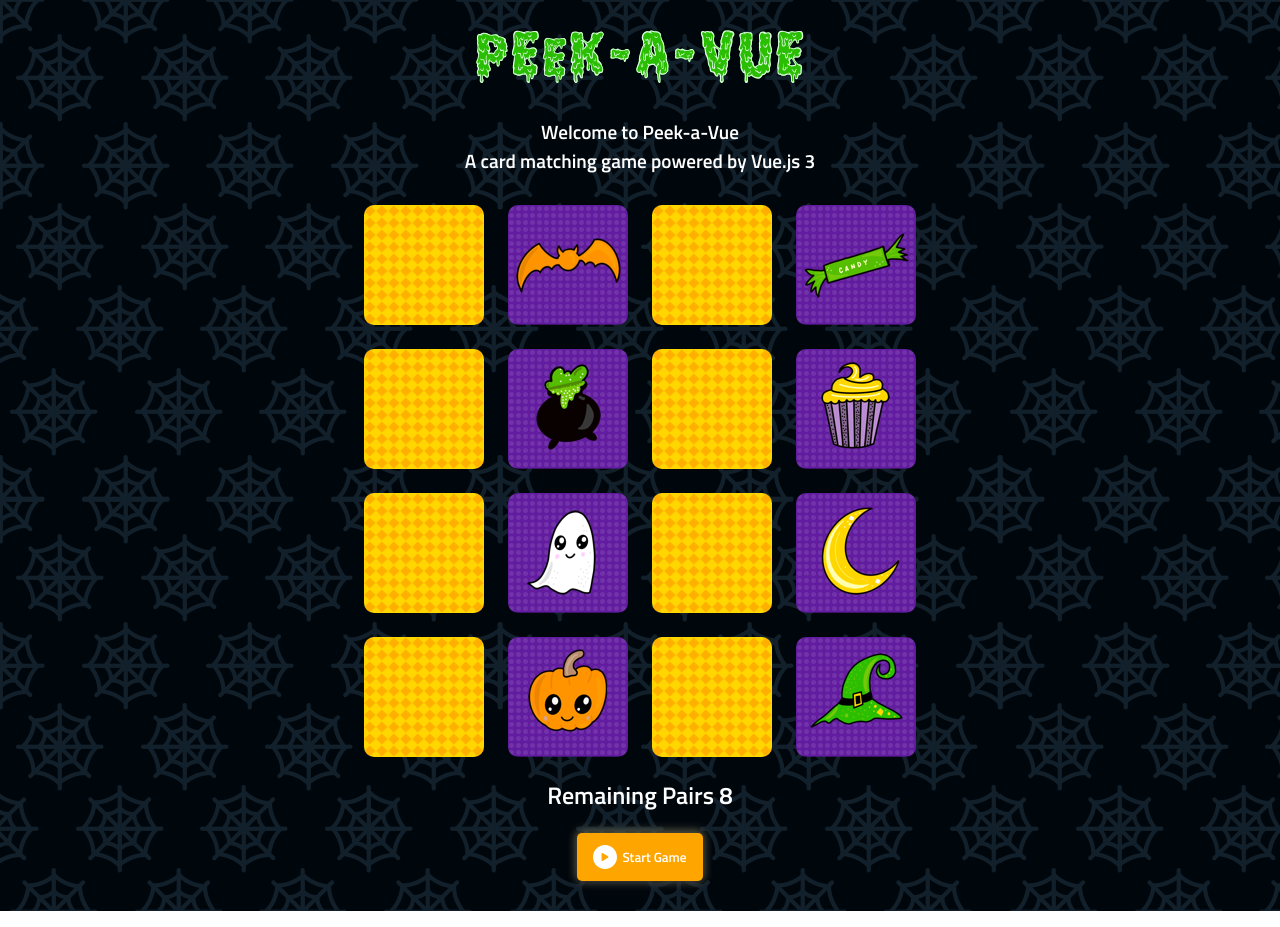
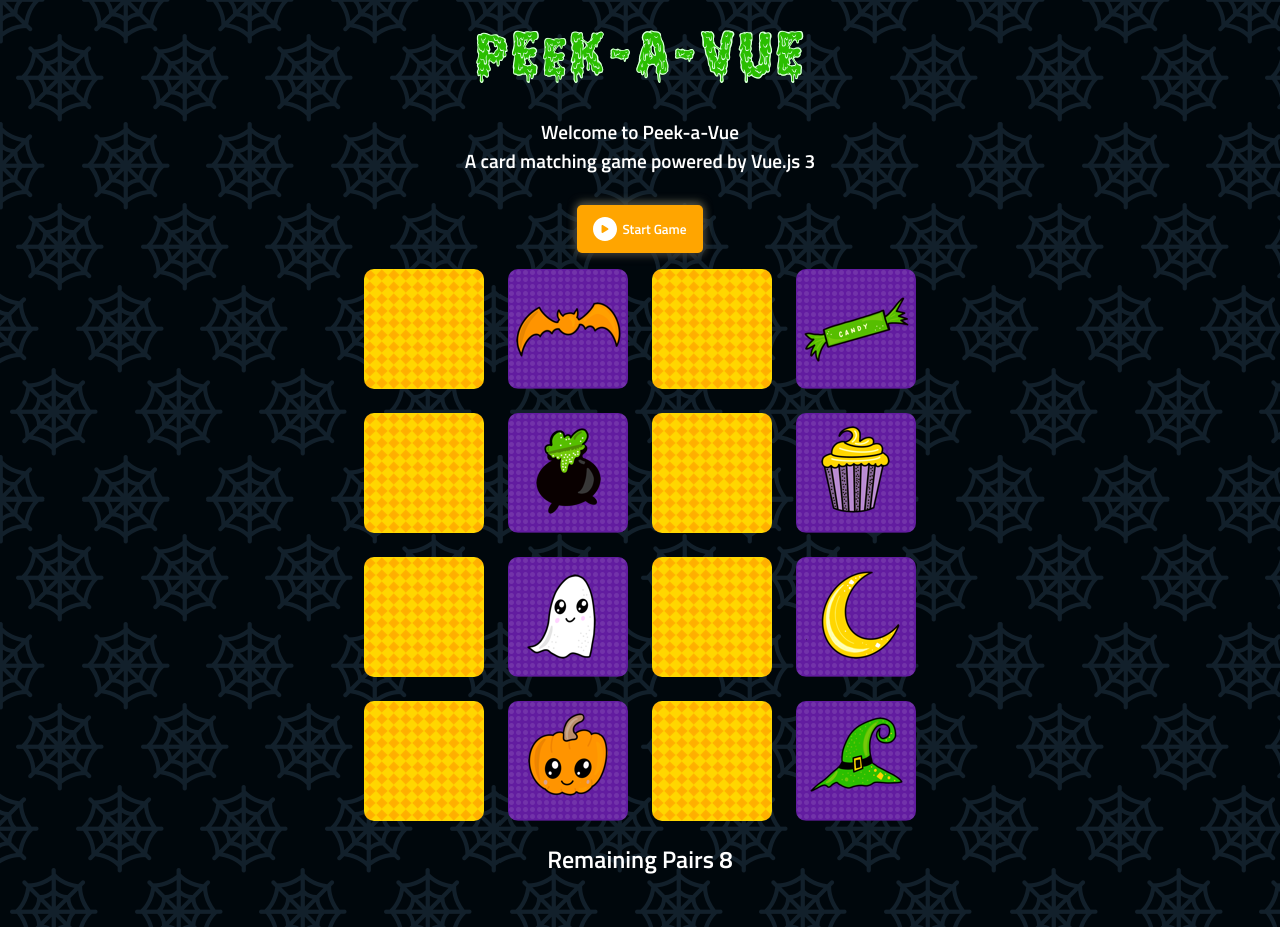
Before and after one commit to kyawzin98/card-matching-game, a Vue app: page / in a window 1280 px wide. Built offline with nearby package versions, Linux system fonts and the light colour scheme.

Commit message:
refactor: Home.vue and break down into components

```diff
--- /dev/null
+++ b/src/components/NewGameButton.vue
@@ -0,0 +1,63 @@
+<template>
+  <button v-if="newPlayer" class="button" @click="startNewGame">
+    <img src="/images/play.svg" alt="start icon"/>
+    Start Game
+  </button>
+  <button v-else class="button" @click="startNewGame">
+    <img src="/images/restart.svg" alt="restart icon"/>
+    Restart Game
+  </button>
+</template>
+
+<script>
+export default {
+  name: "NewGameButton",
+  props: {
+    newPlayer:{
+      type:Boolean,
+      default: true,
+    },
+    // startGame: {
+    //   type:Function
+    // },
+    // restartGame: {
+    //   type:Function
+    // }
+  },
+  setup(props, context){
+    const startNewGame = () => {
+      context.emit('start-new-game')
+    }
+
+    return {
+      startNewGame
+    }
+  }
+}
+</script>
+
+<style scoped>
+.button {
+  font-family: 'Titillium Web', sans-serif;
+  background: orange;
+  color: white;
+  padding: .75rem 1rem;
+  display: flex;
+  align-items: center;
+  justify-content: center;
+  margin: 0 auto 1rem auto;
+  font-weight: bold;
+  border: 0;
+  outline: none;
+  border-radius: 5px;
+  box-shadow: 0 2px 10px #353432, 0 -2px 10px #6e6e56;
+}
+
+.button:hover {
+  box-shadow: 0 2px 10px #9d7616, 0 -2px 10px #a97e14;
+}
+
+.button img {
+  margin-right: 5px;
+}
+</style>
--- a/src/views/Home.vue
+++ b/src/views/Home.vue
@@ -1,10 +1,9 @@
 <template>
-  <h1 class="sr-only">Peek -a- Vue</h1>
-  <img class="title" src="/images/peek-a-vue-title.png" alt="Peek-a-Vue">
-  <section class="description">
-    <p>Welcome to Peek-a-Vue</p>
-    <p>A card matching game powered by Vue.js 3</p>
-  </section>
+  <HeroSection />
+  <NewGameButton
+    :new-player="newPlayer"
+    @start-new-game="startNewGame"
+  />
   <transition-group tag="section" class="game-board" name="shuffle-card">
     <Card
       v-for="(card) in cardList"
@@ -17,14 +16,6 @@
     />
   </transition-group>
   <h2 class="status">{{ status }}</h2>
-  <button v-if="newPlayer" class="button" @click="startGame">
-    <img src="/images/play.svg" alt="start icon"/>
-    Start Game
-  </button>
-  <button v-else class="button" @click="restartGame">
-    <img src="/images/restart.svg" alt="restart icon"/>
-    Restart Game
-  </button>
 </template>
 
 <script>
@@ -35,10 +26,14 @@ import createDeck from "@/features/createDeck";
 import createGame from "@/features/createGame"
 import Card from "@/components/Card";
 import halloweenDeck from "@/data/halloweenDeck.json"
+import HeroSection from "@/views/partials/HeroSection";
+import NewGameButton from "@/components/NewGameButton";
 
 export default {
   name: "Home",
   components: {
+    NewGameButton,
+    HeroSection,
     Card
   },
   setup() {
@@ -54,6 +49,14 @@ export default {
     } = createGame(cardList)
 
     //Methods
+    const startNewGame = () => {
+      if (newPlayer){
+        startGame()
+      }else {
+        restartGame()
+      }
+    }
+
     const flipCard = (payload) => {
       cardList.value[payload.position].visible = true;
 
@@ -101,8 +104,7 @@ export default {
       remainingPairs,
       newPlayer,
       flipCard,
-      startGame,
-      restartGame
+      startNewGame
     };
   }
 };
@@ -117,61 +119,8 @@ export default {
   justify-content: center;
 }
 
-.button {
-  font-family: 'Titillium Web', sans-serif;
-  background: orange;
-  color: white;
-  padding: .75rem 1rem;
-  display: flex;
-  align-items: center;
-  justify-content: center;
-  margin: 0 auto;
-  font-weight: bold;
-  border: 0;
-  outline: none;
-  border-radius: 5px;
-  box-shadow: 0 2px 10px #353432, 0 -2px 10px #6e6e56;
-}
-
-.button:hover {
-  box-shadow: 0 2px 10px #9d7616, 0 -2px 10px #a97e14;
-}
-
-.button img {
-  margin-right: 5px;
-}
-
-.sr-only {
-  position: absolute;
-  width: 1px;
-  height: 1px;
-  padding: 0;
-  margin: -1px;
-  overflow: hidden;
-  clip: rect(0, 0, 0, 0);
-  border: 0;
-}
-
-.title {
-  padding-bottom: 30px;
-}
-
-.shuffle-card-move {
-  transition: transfrom 0.8s ease-in;
-}
-
-.description, .status {
+.status {
   font-family: 'Titillium Web', sans-serif;
 }
 
-.description p {
-  margin: 0;
-  font-size: 1.2rem;
-}
-
-.description p:last-child {
-  margin-bottom: 30px;
-}
-
-
 </style>
--- /dev/null
+++ b/src/views/partials/HeroSection.vue
@@ -0,0 +1,48 @@
+<template>
+  <h1 class="sr-only">Peek -a- Vue</h1>
+  <img class="title" src="/images/peek-a-vue-title.png" alt="Peek-a-Vue">
+  <section class="description">
+    <p>Welcome to Peek-a-Vue</p>
+    <p>A card matching game powered by Vue.js 3</p>
+  </section>
+</template>
+
+<script>
+export default {
+name: "HeroSection"
+}
+</script>
+
+<style scoped>
+.sr-only {
+  position: absolute;
+  width: 1px;
+  height: 1px;
+  padding: 0;
+  margin: -1px;
+  overflow: hidden;
+  clip: rect(0, 0, 0, 0);
+  border: 0;
+}
+
+.title {
+  padding-bottom: 30px;
+}
+
+.shuffle-card-move {
+  transition: transfrom 0.8s ease-in;
+}
+
+.description, .status {
+  font-family: 'Titillium Web', sans-serif;
+}
+
+.description p {
+  margin: 0;
+  font-size: 1.2rem;
+}
+
+.description p:last-child {
+  margin-bottom: 30px;
+}
+</style>
```
